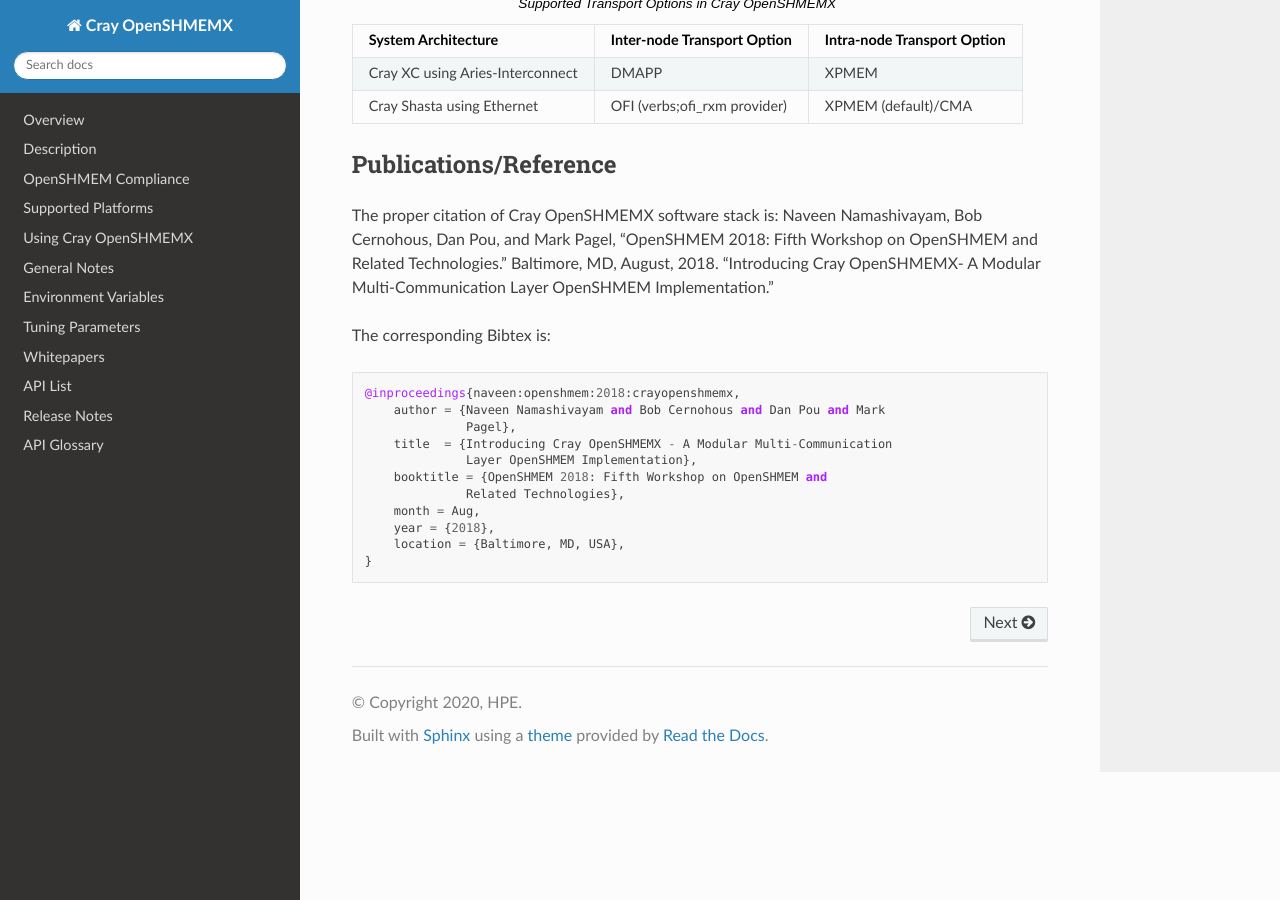
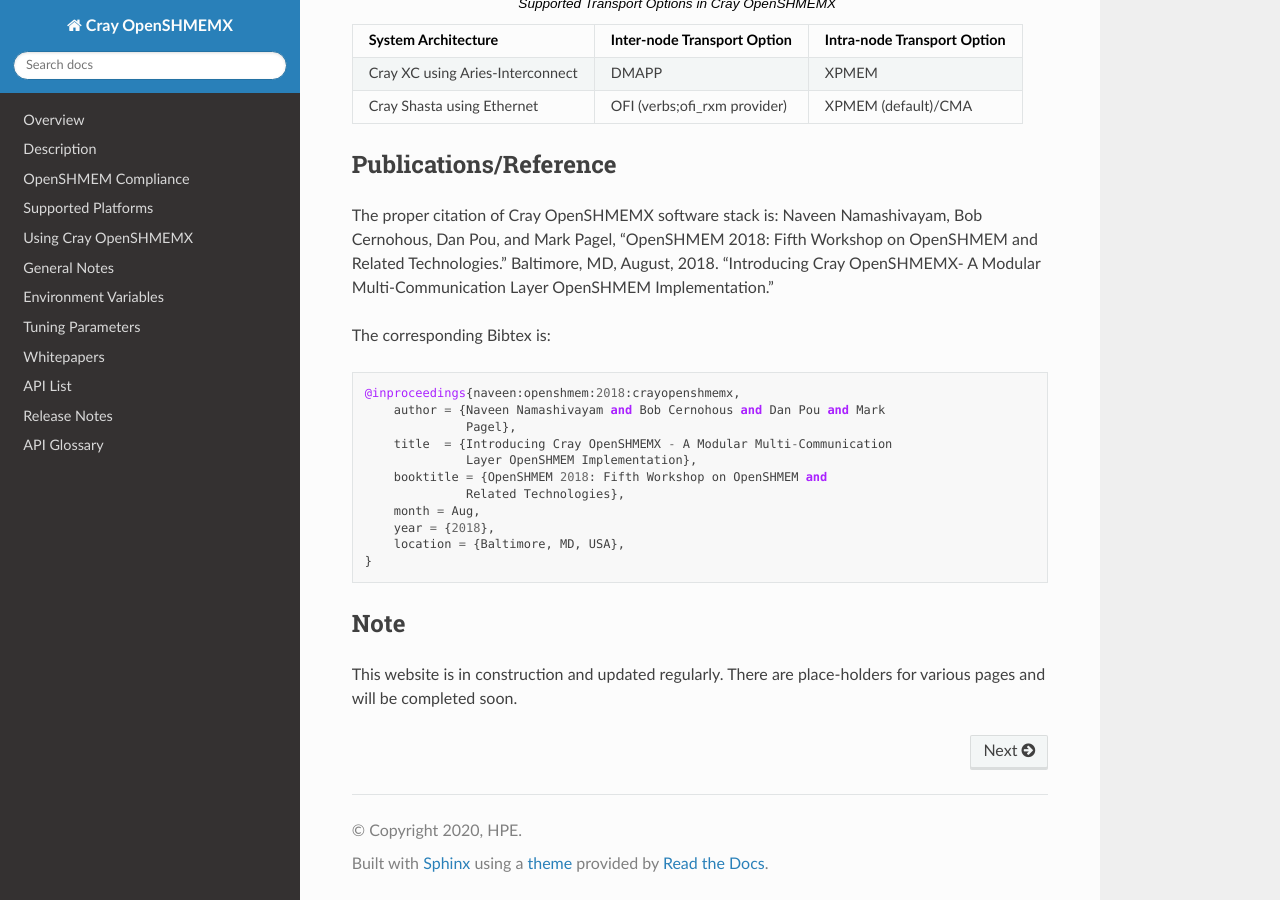
Before and after one commit to PE-Cray/cray-openshmemx, a Sphinx documentation site: the page built from doc/source/index.rst, in a window 1280 px wide and 900 px high, scrolled down 2861 px. Built offline with Sphinx 7.4.7 and the Read the Docs theme 2.0.0, drawn with Linux system fonts in a browser that asks for light colours.

Commit message:
Add WIP notes

```diff
--- a/doc/source/index.rst
+++ b/doc/source/index.rst
@@ -157,6 +157,11 @@
         location = {Baltimore, MD, USA},
     }
 
+Note
+----
+This website is in construction and updated regularly. There are place-holders
+for various pages and will be completed soon.
+
 .. toctree::
    :maxdepth: 3
    :hidden:
```
Also changed, not shown: doc/source/pubs.rst (added, +29 -0 lines).
